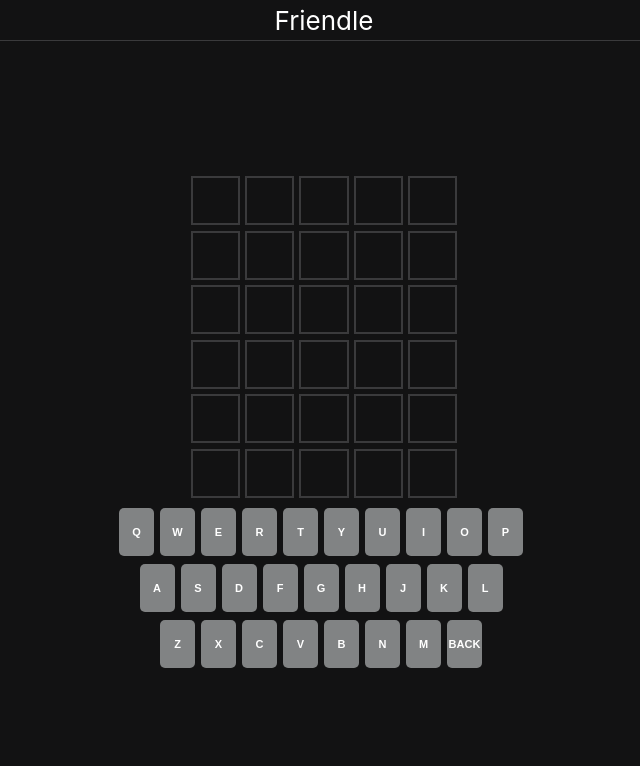
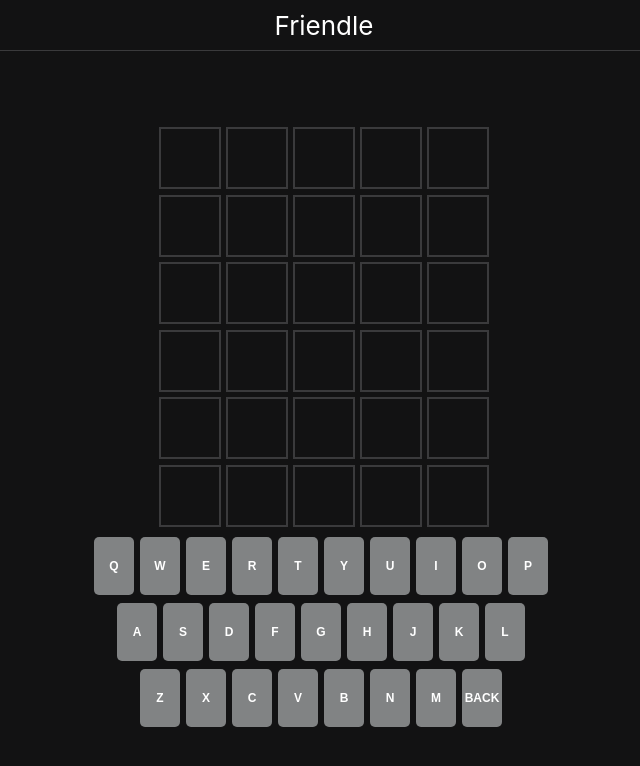
Before and after one commit to edison4354/friendle-online, a React (Create React App) app: page / in a window 1280 px wide. Shown: the top 766 px of the page, without its empty margins (316-956 px from the left). Built offline with nearby package versions, Linux system fonts and the light colour scheme.

Commit message:
Keyboard connection to gameboard

```diff
--- a/src/App.css
+++ b/src/App.css
@@ -15,7 +15,7 @@
 
 .App-header {
   background-color: #121213;
-  height: 40px;
+  height: 50px;
   display: flex;
   flex-direction: column;
   align-items: center;
@@ -27,7 +27,7 @@
 
 .App-container {
   background-color: #121213;
-  height: calc(100vh - 40px);
+  height: calc(100vh - 50px);
   display: flex;
   flex-direction: column;
   align-items: center;
@@ -58,12 +58,18 @@
   color: white;
   border: none;
   margin: 0 6px 0 0;
-  height: 48px;
+  height: 58px;
   padding: 0;
-  width: 35px;
+  width: 40px;
   border-radius: 5px;
   font-weight: 900;
-  font-size: 11px;
+  font-size: 12px;
+}
+
+.game-board-container {
+  display: flex;
+  justify-content: center;
+  align-items: center;
 }
 
 .game-board {
@@ -71,8 +77,8 @@
   grid-template-rows: repeat(6, 1fr);
   grid-gap: 5px;
   padding: 10px;
-  width: 286px;
-  height: 342px;
+  width: 350px;
+  height: 420px;
   box-sizing: border-box;
 }
 
@@ -84,27 +90,30 @@
   display: grid;
   grid-template-columns: repeat(5, 1fr);
   grid-gap: 5px;
-
 }
 
 .game-tile {
-  border: 2px solid #3a3a3c;
   display: inline-block;
 }
 
 .tile {
-  width: 100%;
+  width: 62px;
+  height: 62px;
   justify-content: center;
   align-items: center;
   font-size: 2rem;
-  line-height: 2rem;
   font-weight: bold;
   vertical-align: middle;
   box-sizing: border-box;
-  color: var(--tile-text-color);
-  text-transform: uppercase;
-  user-select: none;
-  content: '';
+  color: white;
+}
+
+.tile:empty {
   display: inline-block;
-  padding-bottom: 100%;
+  border: 2px solid #3a3a3c;
 }
+
+.tile:not(:empty) {
+  display: flex;
+  border: 2px solid #565758;
+}
--- a/src/App.js
+++ b/src/App.js
@@ -6,15 +6,19 @@ function App() {
   const row2 = ['A', 'S', 'D', 'F', 'G', 'H', 'J', 'K', 'L'];
   const row3 = ['Z', 'X', 'C', 'V', 'B', 'N', 'M', 'BACK'];
 
-  const [guess1, setGuess1] = useState('')
-  const [word, setWord] = useState('');
+  const [guess1, setGuess1] = useState([]);
 
   useEffect(() => {
     function handleKeyDown(e) {
-      if (/^(?:[A-Za-z]+)$/.test(e.key) && e.key.length === 1) {
-        setWord(word + e.key.toUpperCase());
+      if (
+        /^(?:[A-Za-z]+)$/.test(e.key) &&
+        e.key.length === 1 &&
+        guess1.length < 5
+      ) {
+        setGuess1(guess1 + e.key.toUpperCase());
       } else if (e.code === 'Backspace' || e.key === 'BACK') {
-        setWord(word.slice(0, -1));
+        setGuess1(guess1.slice(0, -1));
+      } else if (e.code === 'Enter' || e.key === 'ENTER') {
       } else {
         return;
       }
@@ -30,9 +34,11 @@ function App() {
   function handleKeyboardButton(button) {
     console.log(`Button ${button}`);
     if (button === 'BACK') {
-      setWord(word.slice(0, -1));
+      setGuess1(guess1.slice(0, -1));
+    } else if (guess1.length === 5) {
+      return;
     } else {
-      setWord(word + button);
+      setGuess1(guess1 + button);
     }
   }
 
@@ -42,23 +48,24 @@ function App() {
         <p className="header">Friendle</p>
       </header>
       <container className="App-container">
+        <div className="game-board-container">
           <div className="game-board">
             <div className="game-row">
               <div className="game-inner-row">
                 <div className="game-tile">
-                <div className="tile"></div>
+                  <div className="tile">{guess1[0]}</div>
                 </div>
                 <div className="game-tile">
-                <div className="tile"></div>
+                  <div className="tile">{guess1[1]}</div>
                 </div>
                 <div className="game-tile">
-                <div className="tile"></div>
+                  <div className="tile">{guess1[2]}</div>
                 </div>
                 <div className="game-tile">
-                <div className="tile"></div>
+                  <div className="tile">{guess1[3]}</div>
                 </div>
                 <div className="game-tile">
-                <div className="tile"></div>
+                  <div className="tile">{guess1[4]}</div>
                 </div>
               </div>
             </div>
@@ -158,6 +165,7 @@ function App() {
               </div>
             </div>
           </div>
+        </div>
         <div className="keyboard-row">
           {row1.map((letter) => {
             return (
```
Lines whose indentation alone changed are shown as unchanged.
